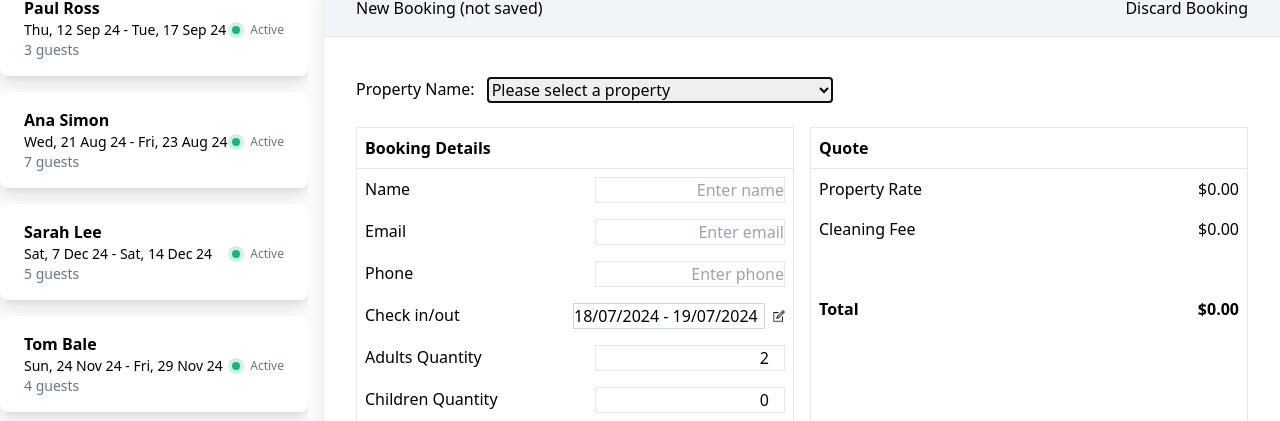
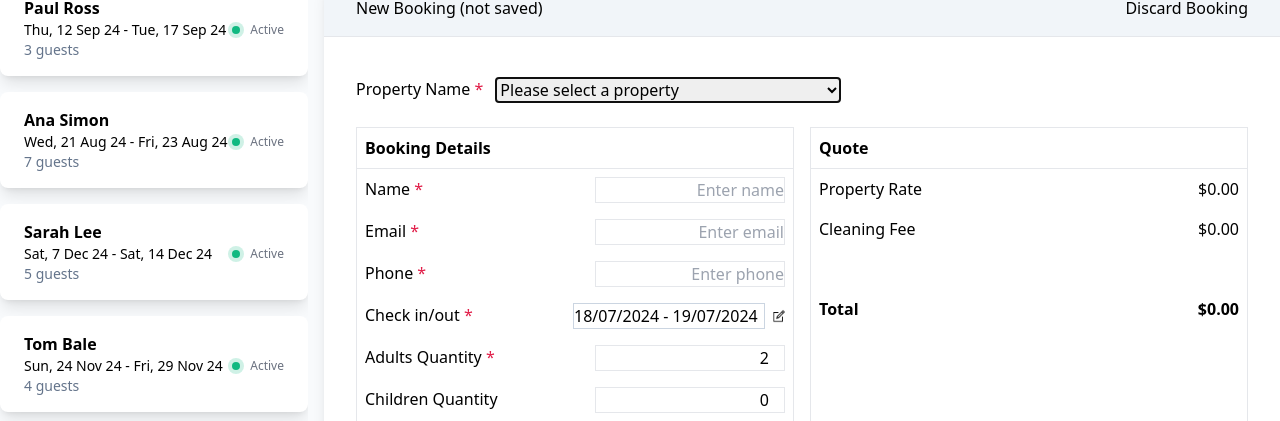
Before and after one commit to iorrah/bookings-manager, a React (Vite) app: page / in a window 1280 px wide. Both pictures are taken after a click on the button "Create Booking". Shown: the part 124-545 px from the top of the page. Built offline with nearby package versions, Linux system fonts and the light colour scheme.

Commit message:
Specify mandatory fields

```diff
--- /dev/null
+++ b/src/components/MandatoryFieldSymbol/index.tsx
@@ -0,0 +1,3 @@
+export const MandatoryFieldSymbol = () => (
+  <span className="text-rose-600">*</span>
+);
--- a/src/pages/BookingsPage/BookingCreator/BookingSelectField/index.tsx
+++ b/src/pages/BookingsPage/BookingCreator/BookingSelectField/index.tsx
@@ -1,6 +1,7 @@
 import { FC, useContext, useState } from "react";
 
 import { PropertiesContext } from "../../../../providers/properties";
+import { MandatoryFieldSymbol } from "../../../../components/MandatoryFieldSymbol";
 
 // TODO: property guest limit and image
 
@@ -25,8 +26,11 @@ export const BookingSelectField: BookingSelectFieldType = ({
   };
 
   return (
-    <p className="flex gap-3">
-      Property Name:
+    <p className="flex">
+      <span className="mr-3">
+        Property Name <MandatoryFieldSymbol />
+      </span>
+
       <span className="border border-slate-300">
         <select autoFocus value={propertyId} onChange={handleChange}>
           <option value="0">Please select a property</option>
--- a/src/pages/BookingsPage/shared/BookingForm/BookingDateField/index.tsx
+++ b/src/pages/BookingsPage/shared/BookingForm/BookingDateField/index.tsx
@@ -6,6 +6,7 @@ import { DatePickerRange } from "../../../../../components/DatePickerRange";
 import Pen from "../../../../../assets/pen.svg";
 import { BookingsContext } from "../../../../../providers/bookings";
 import { eachDayOfInterval } from "date-fns";
+import { MandatoryFieldSymbol } from "../../../../../components/MandatoryFieldSymbol";
 
 type BookingDateField = FC<{
   booking: Booking;
@@ -39,7 +40,9 @@ export const BookingDateField: BookingDateField = ({ booking, onChange }) => {
 
   return (
     <div className="flex justify-between p-2">
-      <p>Check in/out</p>
+      <p>
+        Check in/out <MandatoryFieldSymbol />
+      </p>
 
       <div className="flex cursor-pointer gap-2">
         <div className="border border-slate-300">
--- a/src/pages/BookingsPage/shared/BookingForm/BookingField/index.tsx
+++ b/src/pages/BookingsPage/shared/BookingForm/BookingField/index.tsx
@@ -1,6 +1,7 @@
 import { FC, useEffect, useState } from "react";
 
 import Pen from "../../../../../assets/pen.svg";
+import { MandatoryFieldSymbol } from "../../../../../components/MandatoryFieldSymbol";
 
 type BookingField = FC<{
   id: number;
@@ -37,7 +38,9 @@ export const BookingField: BookingField = ({
 
   return (
     <div className="flex justify-between p-2">
-      <p>{title}</p>
+      <p>
+        {title} {required ? <MandatoryFieldSymbol /> : null}
+      </p>
 
       {visible || editing ? (
         <input
```
